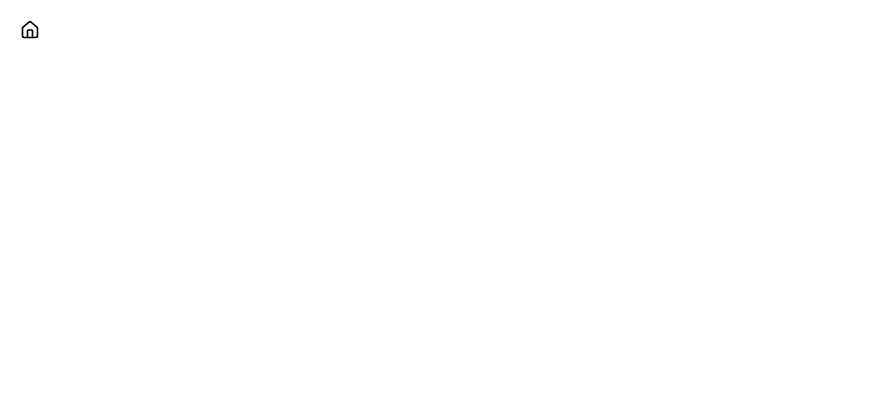
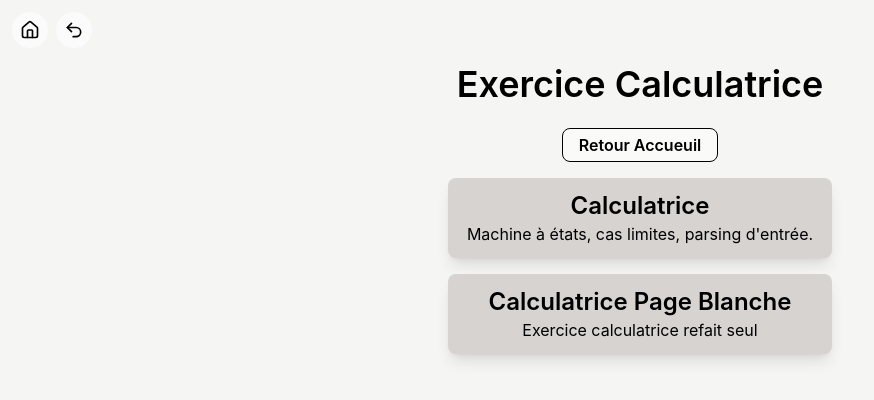
Before and after one commit to Frederic-Champion/projet-examen-blanc, a React (Vite) app: page /page-calculatrice in a window 1280 px wide. Before the commit this address had no page. Shown: the top 400 px of the page, without its empty margins (0-874 px from the left). Built offline with nearby package versions, Linux system fonts and the light colour scheme.

Commit message:
Reprise des routes imbriquées sur `projet-examen-blanc` + bouton retour global

```diff
--- a/src/App.tsx
+++ b/src/App.tsx
@@ -1,29 +1,46 @@
-import { Routes, Route, Link } from "react-router";
-import { House } from "lucide-react";
+import { Routes, Route, Link, useNavigate, useLocation } from "react-router";
+import { House, Undo2 } from "lucide-react";
 import Brouillon from "./pages/Brouillon";
-import Accueil from "./pages/Accueil";
+import Accueil, { PageIntrouvable } from "./pages/Accueil";
+import { CalculatriceAccueil, NavigationCalculatrice } from "./pages/Calculatrice-Accueil";
 import Calculatrice from "./pages/Calculatrice";
 import CalculatricePageBlanche from "./pages/Calculatrice-pageBlanche";
 import CvApplication from "./pages/CvApplication";
 import Catalogue, { FicheMonture } from "./pages/Catalogue";
 
 function App() {
+  const naviguer = useNavigate();
+  const location = useLocation();
+
   return (
     <div className="min-h-screen">
-      <nav className="fixed top-0 left-0 z-10 p-3">
-        <Link to="/" aria-label="Accueil" className="inline-block rounded-full bg-white/60 p-2 hover:bg-blue-200">
+      <nav className="fixed top-0 left-0 z-10 flex items-center gap-2 p-3">
+        <Link to="/" aria-label="Accueil" className="rounded-full bg-white/60 p-2 hover:bg-blue-200">
           <House size={20} />
         </Link>
+        {location.pathname !== "/" && (
+          <button
+            onClick={() => naviguer(-1)}
+            aria-label="Précédent"
+            className="rounded-full bg-white/60 p-2 hover:bg-blue-200"
+          >
+            <Undo2 size={20} />
+          </button>
+        )}
       </nav>
       <main>
         <Routes>
           <Route path="/" element={<Accueil />} />
           <Route path="/brouillon" element={<Brouillon />} />
-          <Route path="/calculatrice" element={<Calculatrice />} />
-          <Route path="/calculatrice-pageblanche" element={<CalculatricePageBlanche />} />
-          <Route path="/CV-application" element={<CvApplication />} />
+          <Route path="/page-calculatrice" element={<NavigationCalculatrice />}>
+            <Route index element={<CalculatriceAccueil />} />
+            <Route path="1" element={<Calculatrice />} />
+            <Route path="2" element={<CalculatricePageBlanche />} />
+          </Route>
+          <Route path="/cv-application" element={<CvApplication />} />
           <Route path="/catalogue" element={<Catalogue />} />
           <Route path="/catalogue/:id" element={<FicheMonture />} />
+          <Route path="*" element={<PageIntrouvable />} />
         </Routes>
       </main>
     </div>
--- a/src/data/exercices.ts
+++ b/src/data/exercices.ts
@@ -10,18 +10,9 @@ export const EXERCICES: Exercice[] = [
     titre: "Brouillon",
     description: "Page d'exercice Bac à Sable",
   },
-  {
-    path: "/calculatrice",
-    titre: "Calculatrice",
-    description: "Machine à états, cas limites, parsing d'entrée.",
-  },
+
     {
-    path: "/calculatrice-pageblanche",
-    titre: "Calculatrice Page Blanche",
-    description: "Exercice calculatrice refait seul",
-  },
-    {
-    path: "/CV-application",
+    path: "/cv-application",
     titre: "Odin - CV Application",
     description: "Premier Exercice du projet Odin React",
   },
@@ -29,6 +20,11 @@ export const EXERCICES: Exercice[] = [
     path: "/catalogue",
     titre: "Catalogue Montures useParams",
     description: "Apprentissage de useParams",
+  },
+    {
+    path: "/page-calculatrice",
+    titre: "Page Calculatrice",
+    description: "Lien vers les exercices de calculatrice",
   },
 
 ];
--- a/src/pages/Accueil.tsx
+++ b/src/pages/Accueil.tsx
@@ -18,4 +18,15 @@ function Accueil() {
   );
 }
 
+export function PageIntrouvable() {
+  return (
+    <div className="text-center mx-auto max-w-fit flex pt-16 flex-col gap-3 p-1 font-semibold">
+      <h1 className="text-3xl">Page Introuvable</h1>
+      <Link className="block rounded-lg bg-stone-300 p-3 shadow-lg hover:bg-stone-200" to="/">
+        Retour ACCUEIL
+      </Link>
+    </div>
+  );
+}
+
 export default Accueil;
--- a/src/pages/Brouillon.tsx
+++ b/src/pages/Brouillon.tsx
@@ -1,5 +1,18 @@
-import { useEffect } from "react";
+import { useEffect, useState } from "react";
 
 export default function Brouillon() {
-  return <p>Page de Brouillon</p>;
+  const [seconde, setSeconde] = useState(() => {
+    return new Date().toLocaleTimeString();
+  });
+
+  useEffect(() => {
+    const s = setInterval(() => {
+      setSeconde(new Date().toLocaleTimeString())
+    }, 1000);
+    return () => clearInterval(s);
+  }, [])
+
+  return <div className="pt-16 text-center">
+    {seconde}
+  </div>;
 }
--- /dev/null
+++ b/src/pages/Calculatrice-Accueil.tsx
@@ -0,0 +1,48 @@
+import { Link, Outlet } from "react-router";
+
+function NavigationCalculatrice() {
+  return (
+    <div className="flex min-h-screen flex-col items-center gap-4 bg-stone-100 pt-16 text-center">
+      <h2 className="text-4xl font-semibold">Exercice Calculatrice</h2>
+      <Link
+        className="mt-2 cursor-pointer rounded-lg border bg-stone-50 px-4 py-1 font-semibold transition-colors hover:border-stone-400 hover:bg-stone-200 hover:shadow-md"
+        to={"/page-calculatrice"}
+      >
+        Retour Accueuil
+      </Link>
+      <Outlet />
+    </div>
+  );
+}
+
+const CALCULATRICES = [
+  {
+    path: "1",
+    titre: "Calculatrice",
+    description: "Machine à états, cas limites, parsing d'entrée.",
+  },
+  {
+    path: "2",
+    titre: "Calculatrice Page Blanche",
+    description: "Exercice calculatrice refait seul",
+  },
+];
+
+function CalculatriceAccueil() {
+  return (
+    <ul className="flex flex-col gap-4">
+      {CALCULATRICES.map(({ path, titre, description }) => (
+        <li className="w-96" key={path}>
+          <Link to={path} className="block rounded-lg bg-stone-300 p-3 shadow-lg hover:bg-stone-200">
+            <h2 className="text-2xl font-semibold after:mx-auto after:block after:h-[px]">
+              {titre}
+            </h2>
+            <p>{description}</p>
+          </Link>
+        </li>
+      ))}
+    </ul>
+  );
+}
+
+export { NavigationCalculatrice, CalculatriceAccueil };
```
